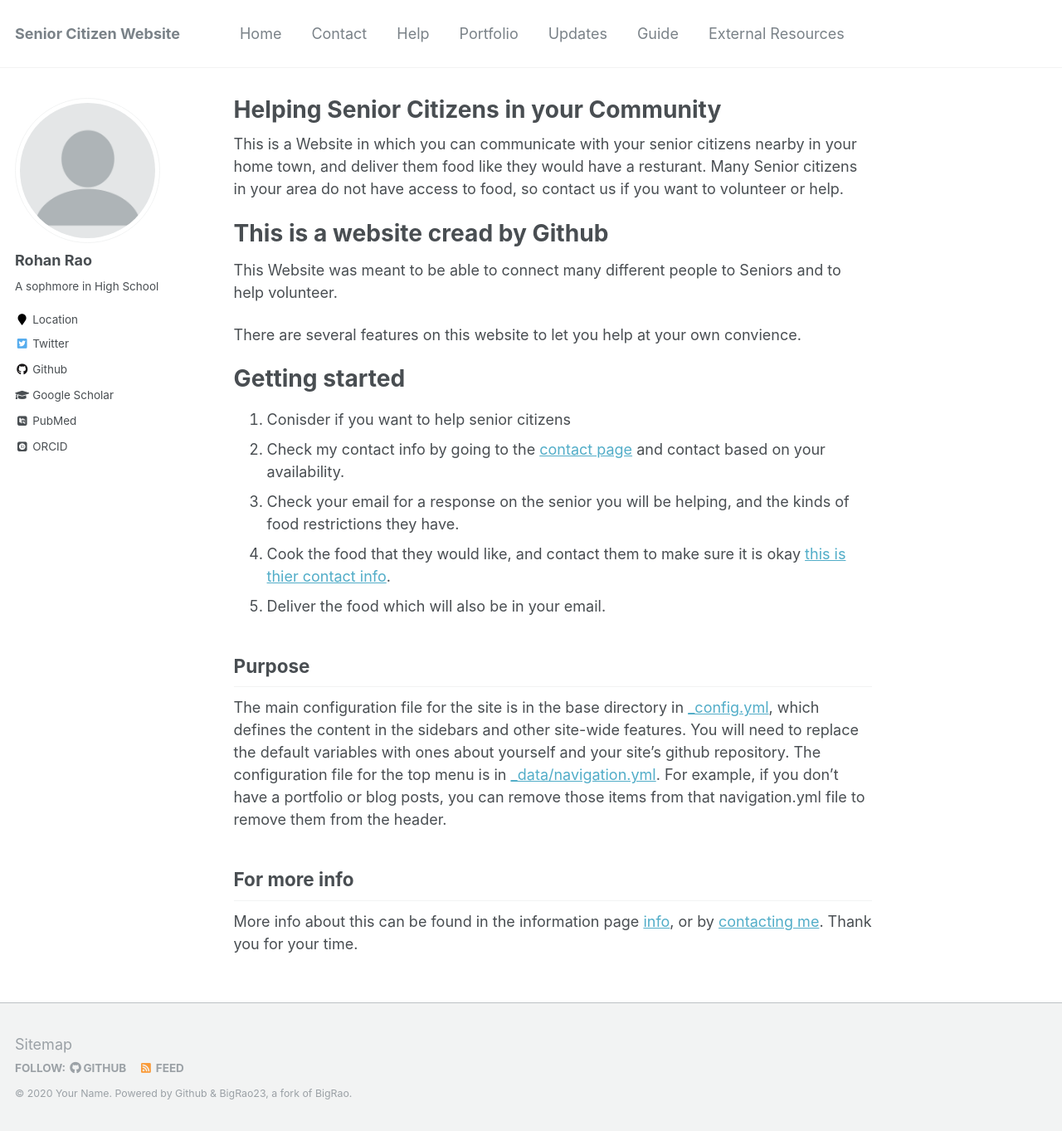
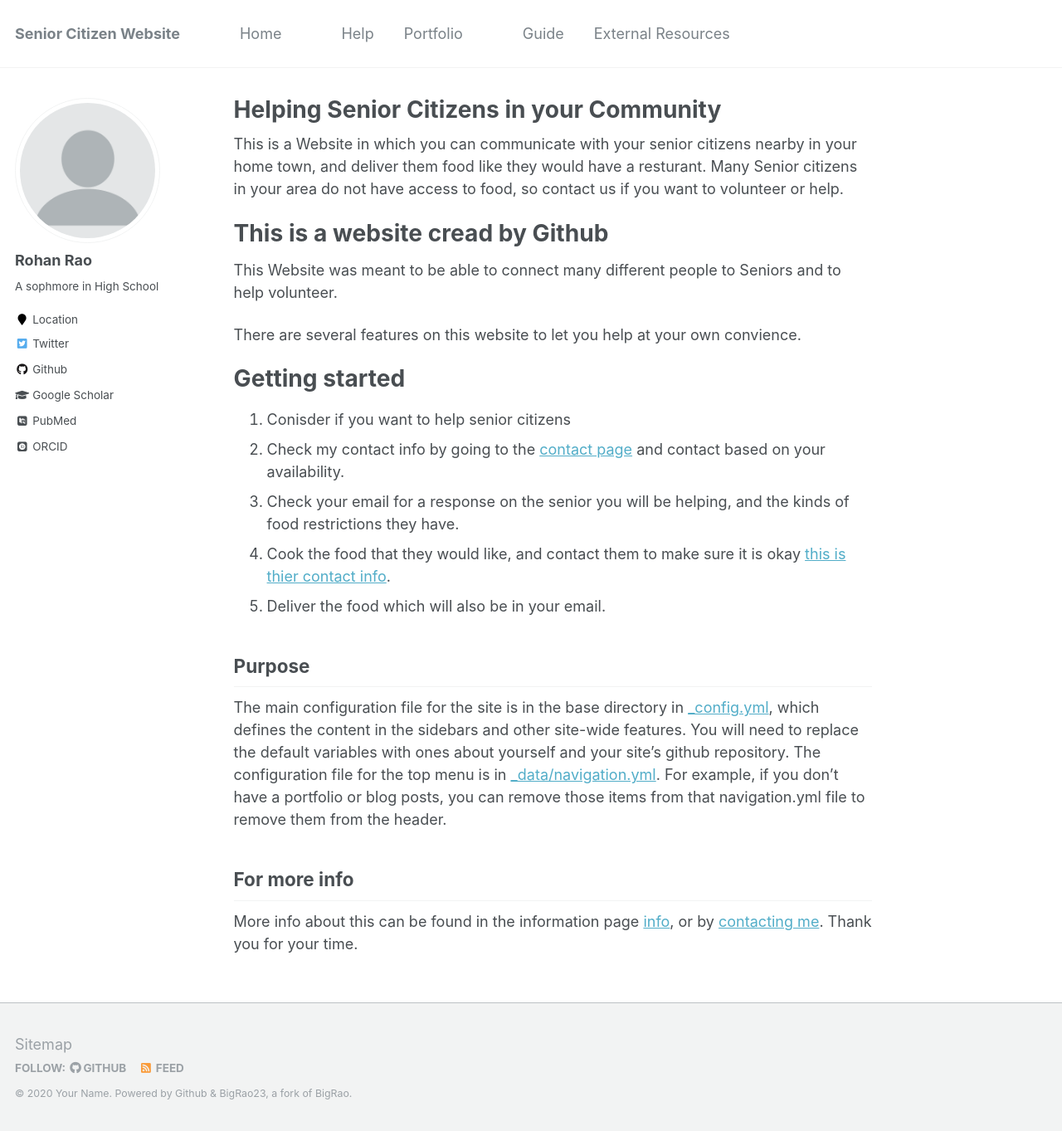
Before and after one commit to rohan23rao/Senior-Citizens, a Jekyll site: the page built from academicpages.github.io-master/_pages/about.md, in a window 1280 px wide and 1363 px high. Shown: the whole window at 83% size. Built offline with Jekyll 4.4.1, drawn with Linux system fonts in a browser that asks for light colours; some web fonts are replaced; a file with an impossible date is left out.

Commit message:
Update navigation.yml

```diff
--- a/_data/navigation.yml
+++ b/_data/navigation.yml
@@ -3,7 +3,7 @@ main:
   - title: "Home"
     url: /about/
 
-  - title: "Contact"
+  - title: ""
     url: /talks/
 
   - title: "Help"
@@ -12,7 +12,7 @@ main:
   - title: "Portfolio"
     url: /portfolio/
 
-  - title: "Updates"
+  - title: ""
     url: /year-archive/
 
   - title: "Guide"
```
